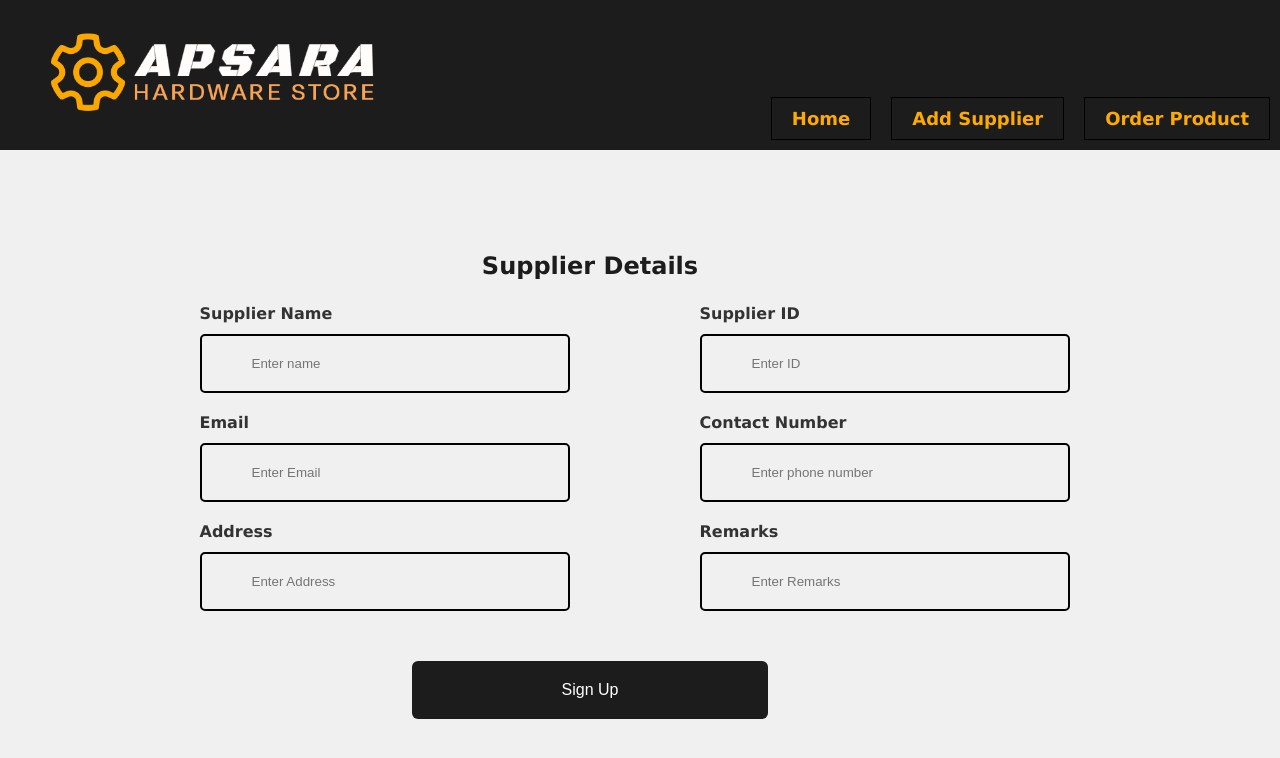
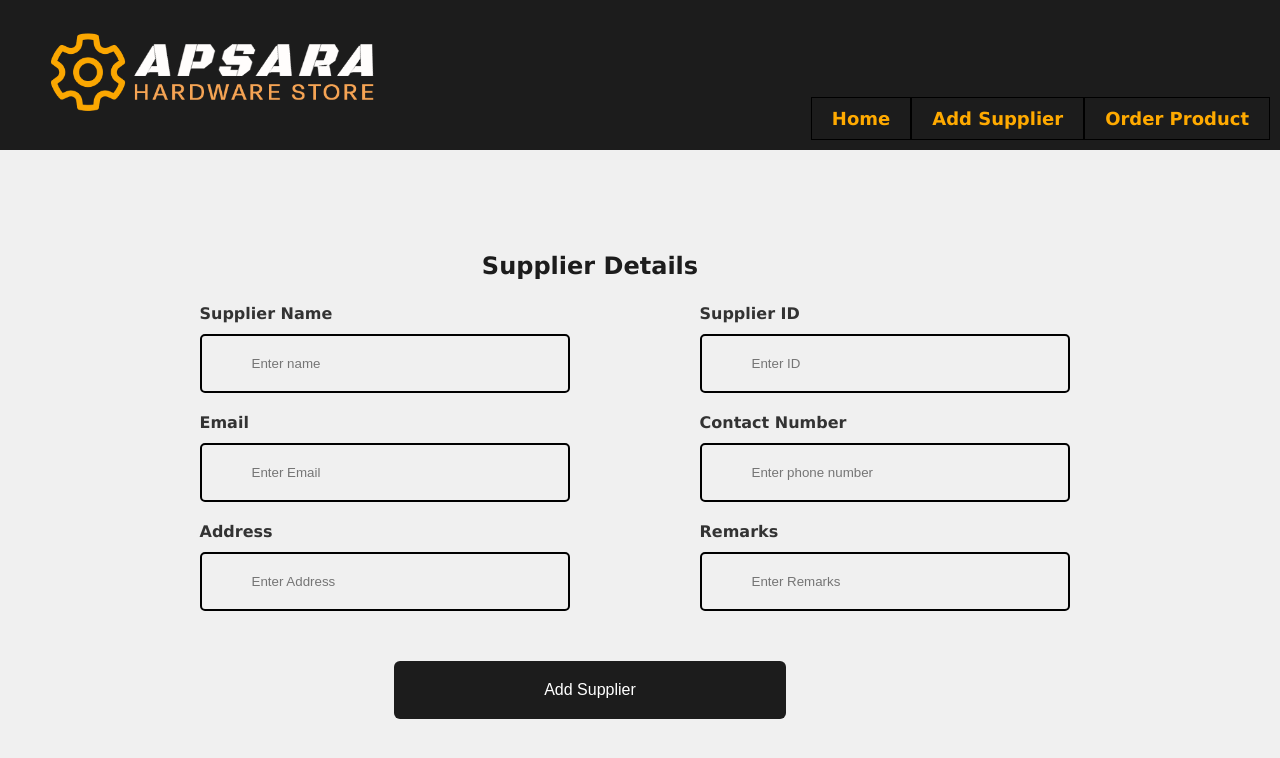
Before and after one commit to Bishru182/y2s2-project, a React (Create React App) app in the folder frontend/: page /supplier in a window 1280 px wide. Shown: the top 758 px of the page. Built offline with nearby package versions, Linux system fonts and the light colour scheme.

Commit message:
started order page

```diff
--- a/frontend/src/App.js
+++ b/frontend/src/App.js
@@ -3,6 +3,7 @@ import Login from './Login.js'
 import {BrowserRouter, Routes, Route} from 'react-router-dom'
 import Home from './Home.js'
 import Supplier from './Supplier.js'
+import Order from './Order.js'
 
 
 function App() {
@@ -12,6 +13,7 @@ function App() {
         <Route path='/' element={<Login/>}></Route>
         <Route path='/home' element={<Home/>}></Route>
         <Route path='/supplier' element={<Supplier/>}></Route>
+        <Route path='/order' element={<Order/>}></Route>
       </Routes>
 
     </BrowserRouter>
--- a/frontend/src/Home.js
+++ b/frontend/src/Home.js
@@ -6,8 +6,12 @@ import { Link, useNavigate } from 'react-router-dom';
 function Home() {
   const navigate = useNavigate();
 
-  const handleClick = () => {
+  const handleClick1 = () => {
     navigate('/supplier');
+  };
+
+  const handleClick2 = () => {
+    navigate('/order');
   };
 
   return (
@@ -17,8 +21,8 @@ function Home() {
         <img src={apssaraLogo} alt="Company Logo" className={styles.logo} />
         <nav className={styles.navbar}>
           <button className={styles.navButton}>Home</button>
-          <button className={styles.navButton} onClick={handleClick}>Add Supplier</button>
-          <button className={styles.navButton}>Order Product</button>
+          <button className={styles.navButton} onClick={handleClick1}>Add Supplier</button>
+          <button className={styles.navButton} onClick={handleClick2}>Order Product</button>
         </nav>
       </div>
 
--- a/frontend/src/Home.module.css
+++ b/frontend/src/Home.module.css
@@ -12,7 +12,7 @@
 .header {
     position: relative;
     width: 100%;
-    height: 150px;
+    height: 110px;
     background-color: #1c1c1c;
     display: flex;
     flex-direction: column;
--- /dev/null
+++ b/frontend/src/Order.js
@@ -0,0 +1,9 @@
+import React from 'react'
+
+function Order() {
+  return (
+    <div>Order</div>
+  )
+}
+
+export default Order
--- a/frontend/src/Supplier.js
+++ b/frontend/src/Supplier.js
@@ -43,7 +43,7 @@ function Supplier() {
         <nav className={styles.navbar}>
           <button className={styles.navButton} onClick={() => navigate('/home')}>Home</button>
           <button className={styles.navButton}>Add Supplier</button>
-          <button className={styles.navButton}>Order Product</button>
+          <button className={styles.navButton} onClick={() => navigate('/order')}>Order Product</button>
         </nav>
       </div>
 
@@ -117,7 +117,7 @@ function Supplier() {
               </div>
             </div>
 
-            <button type="submit" className={styles.btn}>Sign Up</button>
+            <button type="submit" className={styles.btn}>Add Supplier</button>
           </form>
         </div>
       </div>
--- a/frontend/src/supplier.module.css
+++ b/frontend/src/supplier.module.css
@@ -39,7 +39,7 @@
     bottom: 10px; /* Adjust distance from bottom */
     right: 10px; /* Adjust distance from right */
     display: flex;
-    gap: 20px;
+    gap: 0px;
 }
 .navButton {
     background-color: rgba(2, 172, 2, 0);
```
